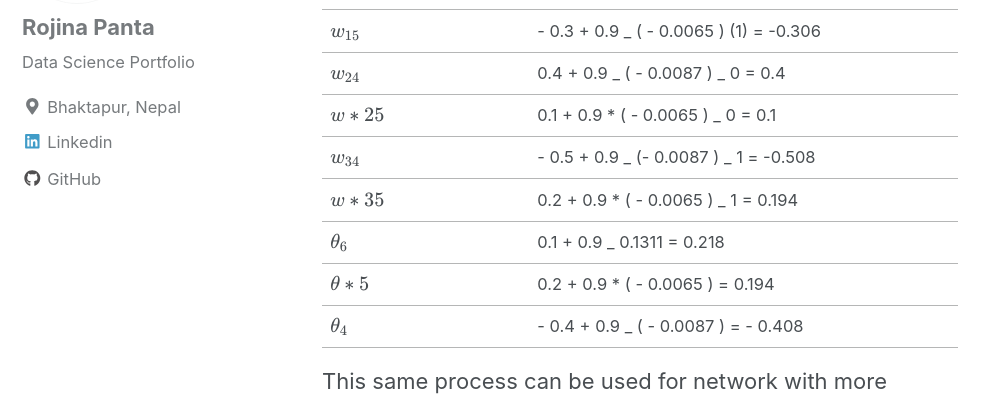
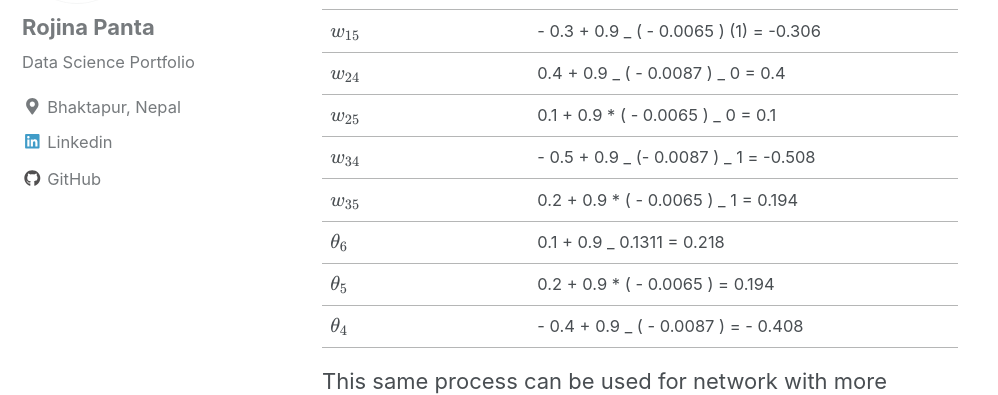
Before and after one commit to Rojina99/Rojina99.github.io, a Jekyll site: the page built from _posts/2019-06-06-Backpropagation_Algorithm.md, in a window 1280 px wide and 900 px high, scrolled down 4170 px. Shown: the part 159-554 px from the top of the window, without its empty margins (0-998 px from the left). Built offline with Jekyll 4.4.1, drawn with Linux system fonts in a browser that asks for light colours; cached includes are drawn as plain includes; nearby versions of some CDN libraries; formulas are drawn with MathJax 3.

```diff
--- a/_posts/2019-06-06-Backpropagation_Algorithm.md
+++ b/_posts/2019-06-06-Backpropagation_Algorithm.md
@@ -100,11 +100,11 @@ Weight and Bias is updated as:
 | $$ w_{14} $$ | 0.2 + 0.9 _ ( - 0.0087 ) _ ( 1 ) = 0.192 |
 | $$ w_{15} $$ | - 0.3 + 0.9 _ ( - 0.0065 ) (1) = -0.306 |
 | $$ w_{24} $$ | 0.4 + 0.9 _ ( - 0.0087 ) _ 0 = 0.4 |
-| $$ w*{25} $$ | 0.1 + 0.9 * ( - 0.0065 ) _ 0 = 0.1 |
+| $$ w_{25} $$ | 0.1 + 0.9 * ( - 0.0065 ) _ 0 = 0.1 |
 | $$ w_{34} $$ | - 0.5 + 0.9 _ (- 0.0087 ) _ 1 = -0.508 |
-| $$ w*{35} $$ | 0.2 + 0.9 * ( - 0.0065 ) _ 1 = 0.194 |
+| $$ w_{35} $$ | 0.2 + 0.9 * ( - 0.0065 ) _ 1 = 0.194 |
 | $$ θ_{6} $$ | 0.1 + 0.9 _ 0.1311 = 0.218 |
-| $$ θ*{5} $$ | 0.2 + 0.9 * ( - 0.0065 ) = 0.194 |
+| $$ θ_{5} $$ | 0.2 + 0.9 * ( - 0.0065 ) = 0.194 |
 | $$ θ_{4}  $$ | - 0.4 + 0.9 \_ ( - 0.0087 ) = - 0.408 |
 
 This same process can be used for network with more hidden layers and neurons.
```
